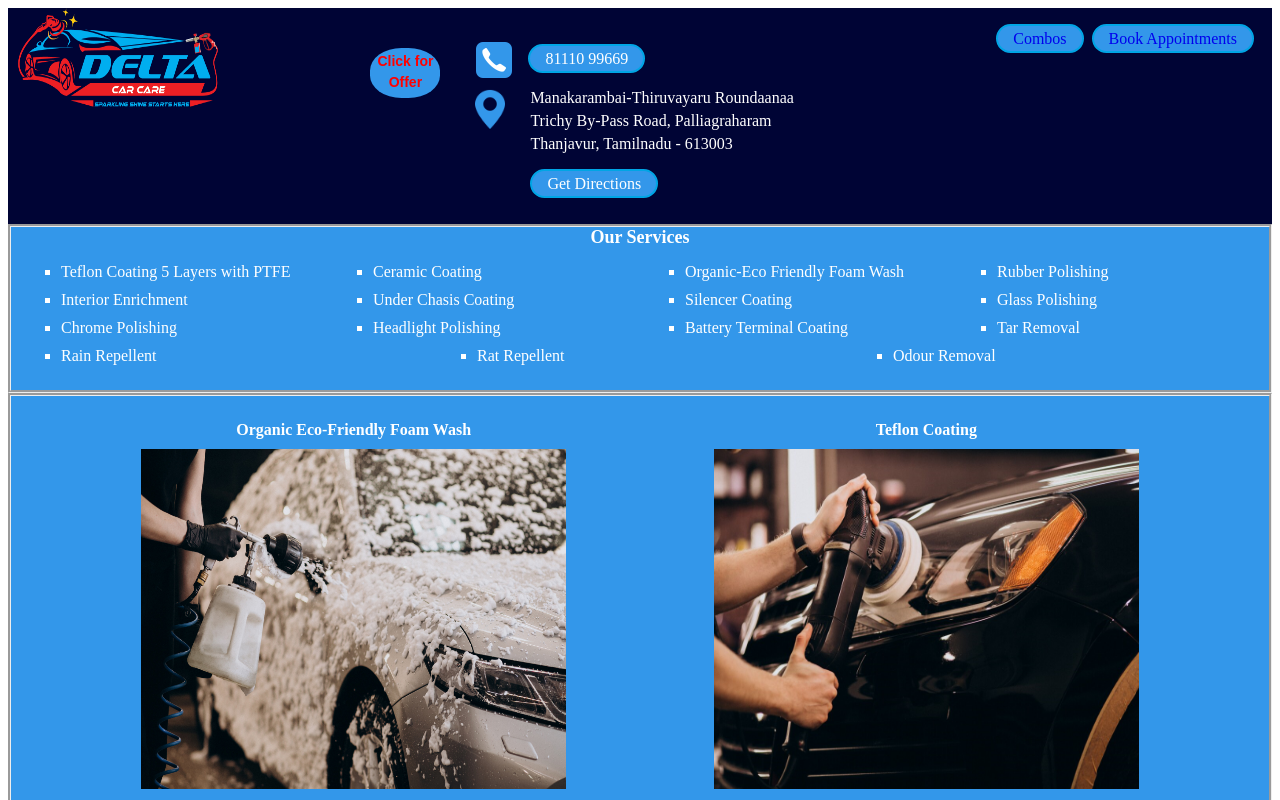
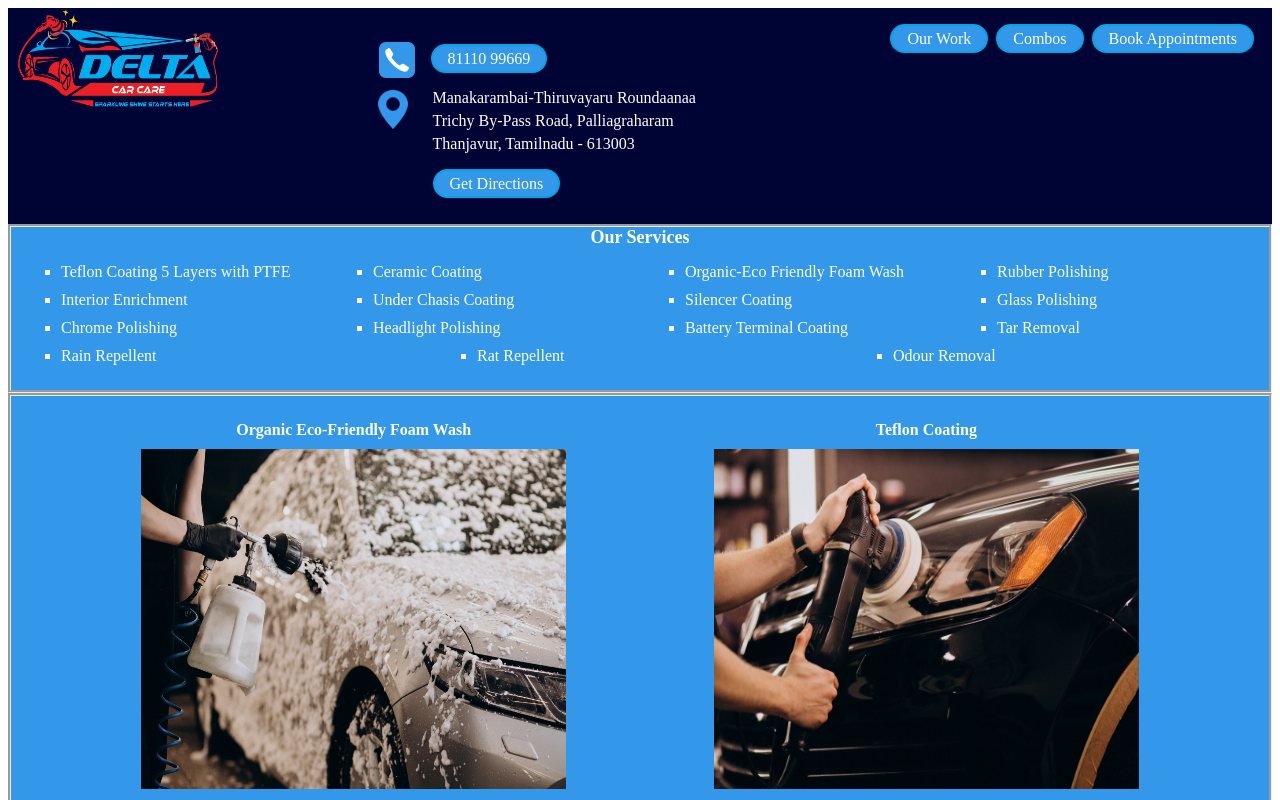
Before and after one commit to mkaruna/delta-car-care-app, a Vue app: page / in a window 1280 px wide. Shown: the top 800 px of the page. Built offline with nearby package versions, Linux system fonts and the light colour scheme.

Commit message:
add our work

```diff
--- a/index.html
+++ b/index.html
@@ -5,6 +5,9 @@
     <link rel="icon" href="/src/assets/delta-logo-3.png" class="delta-logo-icon">
     <meta name="viewport" content="width=device-width, initial-scale=1.0">
     <title>Delta Car Care - Car Wash in Thanjavur</title>
+    <meta name="description" content="Delta Car Care Thanjavur - car wash produly serving Thanjavur (Delta) area offers best car detailing, under chasis coating, silencer coating, car all-in-one polish, car interior & exterior cleaning, eco-friendly foam car wash">
+    <meta name="keywords" content=" carwash in Thanjavur, car wash near me, car washing center near me, car detailing in Thanjavur, Car service in Thanjavur, foam car wash in Thanjavur, nearest car wash in Thanjavur, car wash center in Thanjavur, best car wash in Thanjavur, best car wash near me, interior car wash in Thanjavur, car wash service near me, dry car wash in Thanjavur, car wash near by, Car detailing in Thanjavur, foam car wash near me, underbody car wash in Thanjavur, professional car wash in Thanjavur, interior car wash near me, eco car wash in Thanjavur, eco-friendly car wash in Thanjavur,  car wash interior cleaning in Thanjavur, car wash cost in Thanjavur, car wash company in Thanjavur, car wash inside in Thanjavur, car wash and polish near me, car wash and polish in Thanjavur, premium car wash in Thanjavur, car wash near my location, car wash around me, garage car wash in Thanjavur, car wash with shampoo near me, spa car wash in Thanjavur, car spa in Thanjavur, deep clean car wash in Thanjavur, ceramic car wash in Thanjavur, interior and exterior car wash in Thanjavur, car wash packages in Thanjavur, sport car wash in Thanjavur, car wash place near me, car wash services in Thanjavur, top car wash service in Thanjavur, silencer coating car wash in Thanjavur, professional car wash in Thanjavur, professional car care in Thanjavur, glass polish car wash in Thanjavur, car winshield polish in Thanjavur, Rain repellent car wash in Thanjavur ">
+    <meta name="search engines" content="ALL">
   </head>
   <body>
     <div id="app"></div>
--- a/src/components/delta-header.vue
+++ b/src/components/delta-header.vue
@@ -3,7 +3,7 @@
       <div class="logo-container column">
         <img class="delta-car-care-logo" src="../assets/logo.png" />
       </div>
-      <div v-if="parentPage!=='contactus'" class="offer-container column">
+      <div v-if="showOffer && parentPage!=='contactus'" class="offer-container column">
         <div id="offer-div" @click="$emit('my-event')">
           <span id="offer">Click for Offer</span>
         </div>
@@ -40,6 +40,9 @@
           <li v-if="this.parentPage !== 'home'" class="home">
             <router-link :to="{path: '/'}" class="home">Home</router-link>
           </li>
+          <li class="gallery">
+            <router-link :to="{path: '/gallery'}" class="gallery">Our Work</router-link>
+          </li>
           <li class="services">
             <router-link :to="{path: '/car-care-combos'}" class="carCombos">Combos</router-link>
           </li>
@@ -62,6 +65,7 @@ export default {
     data() {
         return {
             name: "delta-header",
+            showOffer: false,
         };
     },
     mounted() {
@@ -151,9 +155,11 @@ export default {
       margin-right: 8px;
       display: inline-block;
       .home,
+      .gallery,
       .carCombos,
       .contactus {
         text-decoration: none;
+        color: white;
       }
     }
     .telephone-ul,
--- a/src/router/index.js
+++ b/src/router/index.js
@@ -3,6 +3,7 @@ import { createWebHistory, createRouter } from "vue-router";
 import Home from "@/components/delta-home.vue"
 import contactUs from "@/components/contact-us1.vue"
 import deltaCombos from "@/components/delta-combo-packages.vue"
+import deltaGallery from "@/components/gallery.vue";
 
 const routes = [
   {
@@ -20,6 +21,11 @@ const routes = [
     name: "deltaCombos",
     component: deltaCombos,
   },
+  {
+    path: "/gallery",
+    name: "deltaGallery",
+    component: deltaGallery,
+  },
 ]
 
 
```
